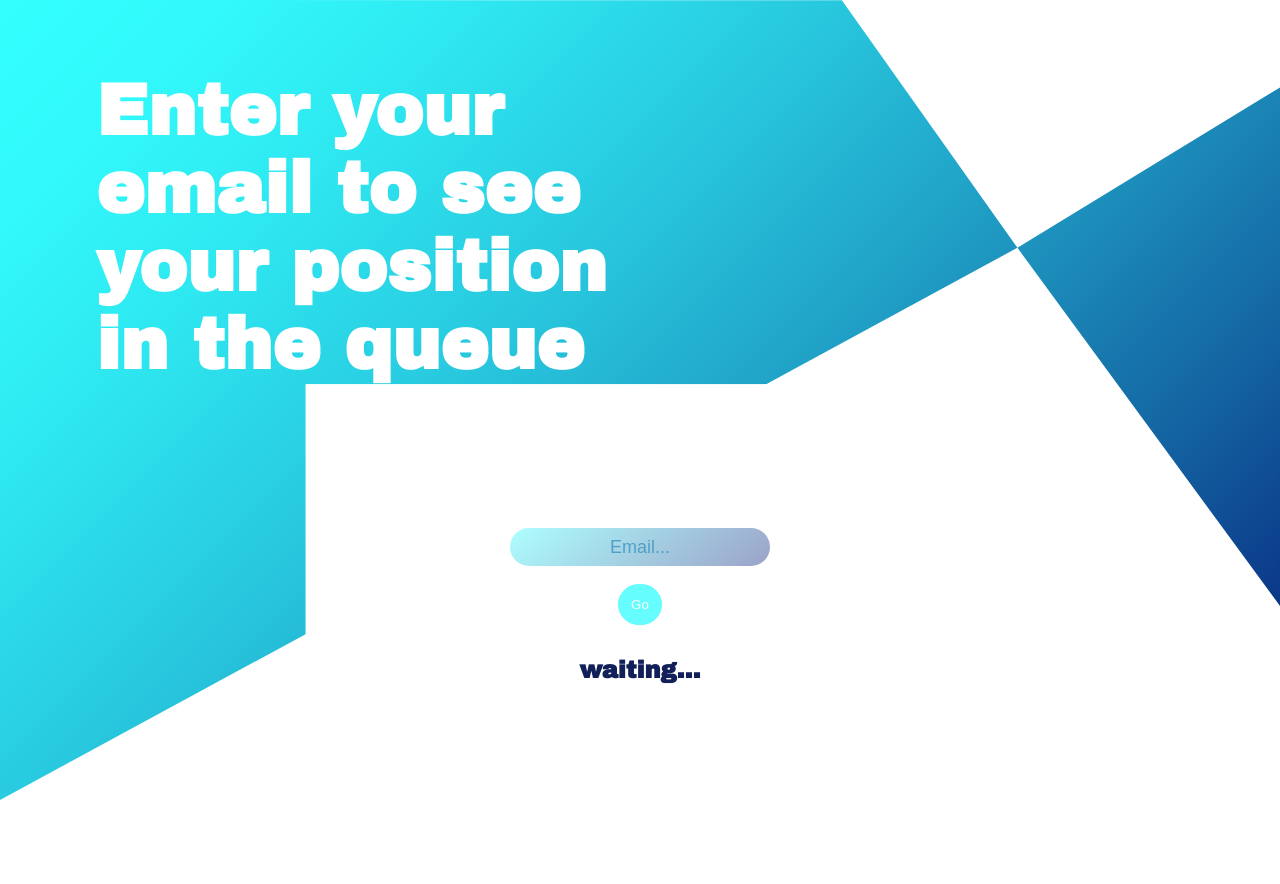
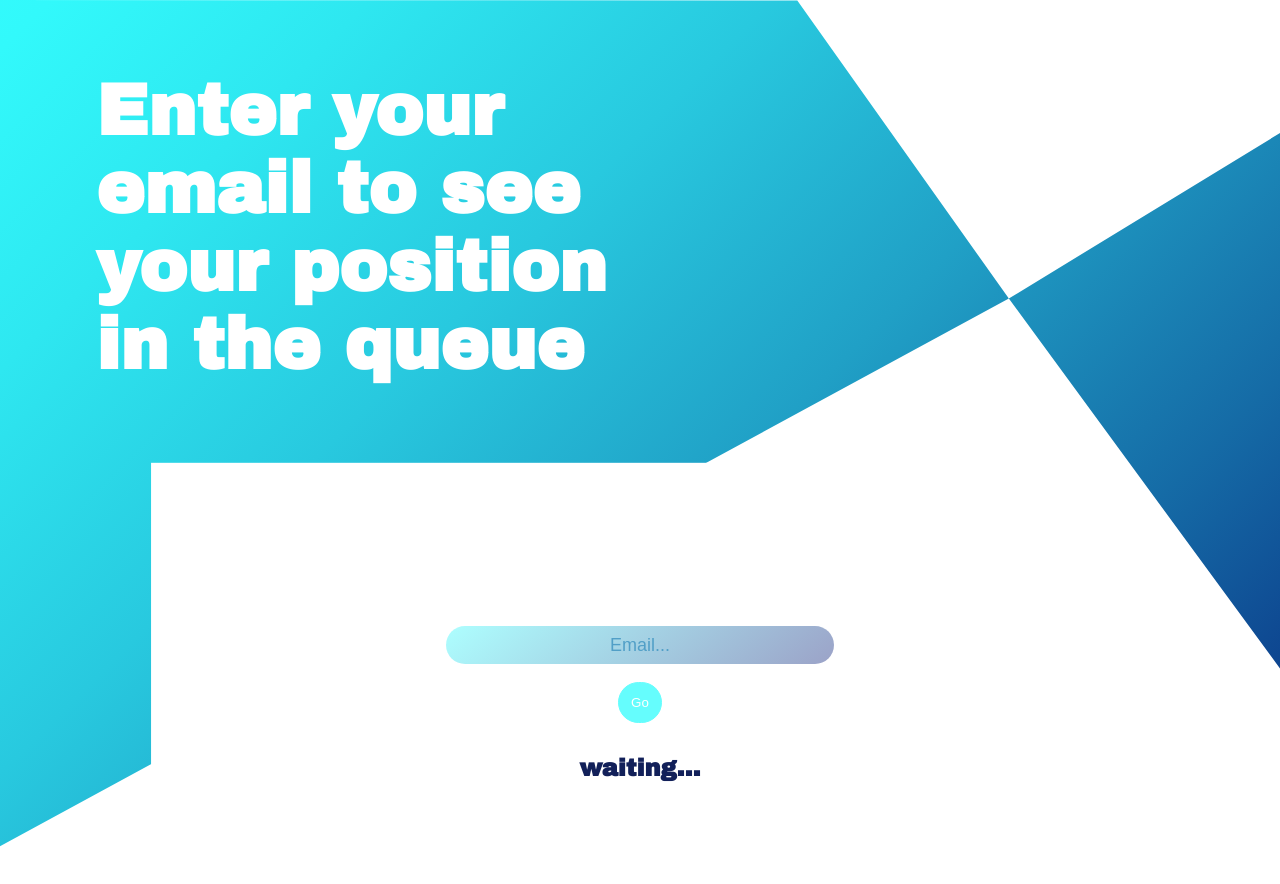
Before and after one commit to danvangogh/waitlist, a React (Create React App) app in the folder client/: page / in a window 1280 px wide. Shown: the top 884 px of the page. Before the commit the page ends 800 px from the top, so only its background shows below. Built offline with nearby package versions, Linux system fonts and the light colour scheme; no server answers.

Commit message:
minor css

```diff
--- a/client/public/index.html
+++ b/client/public/index.html
@@ -5,6 +5,7 @@
     <link rel="shortcut icon" href="%PUBLIC_URL%/favicon.ico" />
     <link href="https://fonts.googleapis.com/css?family=Luckiest+Guy" rel="stylesheet">
     <link href="https://fonts.googleapis.com/css?family=Archivo+Black" rel="stylesheet">
+
     <meta
       name="viewport"
       content="width=device-width, initial-scale=1, shrink-to-fit=no"
@@ -39,5 +40,6 @@
       To begin the development, run `npm start` or `yarn start`.
       To create a production bundle, use `npm run build` or `yarn build`.
     -->
+    <script src="https://cdnjs.cloudflare.com/ajax/libs/gsap/2.0.2/TweenMax.min.js"></script>
   </body>
 </html>
--- a/client/src/FinderForm.js
+++ b/client/src/FinderForm.js
@@ -1,6 +1,7 @@
 import React, { Component } from 'react';
-import Results from './Results.js'
-import axios from 'axios'
+import Results from './Results.js';
+import axios from 'axios';
+
 
 class FinderForm extends Component {
   constructor(props) {
@@ -12,10 +13,12 @@ class FinderForm extends Component {
       index: 0,
       pending: [],
       name: "",
+      focus: "Email...",
     };
   }
 
   componentDidMount() {
+    const TweenMax = window.TweenMax;
     axios.get('./api/customers')
       .then((response) => {
         this.setState({
@@ -25,7 +28,7 @@ class FinderForm extends Component {
       .catch(function (error) {
         console.log(error);
       });
-      console.log(this.state.customers)
+      TweenMax.from('.check-button', 1, {opacity:0});
     }
 
   onChange = (e) => {
@@ -39,8 +42,13 @@ class FinderForm extends Component {
     e.preventDefault();
     if ((this.state.emailAddress).length > 0) {
       this.sorter(this.state.customers);
-      this.setState({ emailAddress: '' });
+      console.log("gotit");
+      this.setState({ emailAddress: '', focus: "Email..."});
     }
+  }
+
+  onFocus = (e) => {
+    e.target.placeholder = "";
   }
 
   sorter = (arr) => {
@@ -77,7 +85,7 @@ class FinderForm extends Component {
 
   render() {
 
-    const { emailAddress } = this.state;
+    const { emailAddress, focus } = this.state;
 
     return(
       <div className="App client-form">
@@ -88,7 +96,8 @@ class FinderForm extends Component {
               name="emailAddress"
               value={emailAddress}
               type="email"
-              placeholder="Email..."
+              placeholder={focus}
+              onFocus={this.onFocus}
               onChange={this.onChange}></input>
             <br />
             <button
@@ -97,6 +106,7 @@ class FinderForm extends Component {
               onClick={this.onClick}>Go</button>
           </form>
           <Results showQ={this.state.showQ} index={this.state.index} pending={this.state.pending.length} name={this.state.name}/>
+
       </div>
     )
   }
--- a/client/src/css/layout.css
+++ b/client/src/css/layout.css
@@ -42,15 +42,16 @@ button:focus {
   }
 }
 .client-form {
-  background: url("../images/bg.svg") no-repeat;
+  background: url("../images/bg.svg") no-repeat center center;
   background-size: cover;
   display: grid;
-  height: 100vh;
+  width: 100vw;
+  height: auto;
   overflow: auto;
   text-align: center;
   grid-template-columns: repeat(12, 1fr);
   grid-template-rows: 2fr 1fr 1fr;
-  grid-template-areas: "a a a a a a . . . . . ." "b b b b b b b b b b b b" ". . . . . c c . . . . .";
+  grid-template-areas: "a a a a a a . . . . . ." "b b b b b b b b b b b b" ". . . . c c c c . . . .";
 }
 .title {
   grid-area: a;
@@ -120,9 +121,9 @@ button:focus {
 }
 @media (min-width: 580px) {
   .email {
-    width: 20vw;
+    width: 30vw;
   }
   .email:hover {
-    width: 40vw;
+    width: 30vw;
   }
 }
--- a/client/src/css/styles.css
+++ b/client/src/css/styles.css
@@ -7,13 +7,20 @@ body {
 }
 h1 {
   font-size: 14vw;
-  color: #f4f4f4;
-  font-family: 'Luckiest Guy', cursive;
+  color: white;
+  font-family: 'Archivo Black', sans-serif;
 }
 h2 {
   font-size: 12vw;
-  color: #f4f4f4;
-  font-family: 'Luckiest Guy', cursive;
+  color: white;
+  font-family: 'Archivo Black', sans-serif;
+}
+h4 {
+  font-size: 2rem;
+}
+.result-text {
+  font-family: 'Archivo Black', sans-serif;
+  color: #122059;
 }
 button:focus {
   outline: 0;
@@ -26,7 +33,7 @@ button:focus {
     font-size: 6vw;
   }
 }
-@media (min-width: 1200px) {
+@media (min-width: 1000px) {
   h1 {
     font-size: 8rem;
   }
--- a/client/src/less/layout.less
+++ b/client/src/less/layout.less
@@ -1,10 +1,11 @@
 @import 'styles.less';
 
 .client-form {
-  background: url("../images/bg.svg") no-repeat;
+  background: url("../images/bg.svg") no-repeat center center;
   background-size: cover;
   display: grid;
-  height: 100vh;
+  width: 100vw;
+  height: auto;
   overflow: auto;
   text-align: center;
   grid-template-columns: repeat(12, 1fr);
@@ -12,7 +13,7 @@
   grid-template-areas:
   "a a a a a a . . . . . ."
   "b b b b b b b b b b b b"
-  ". . . . . c c . . . . ."
+  ". . . . c c c c . . . ."
 }
 
 .title {
@@ -88,9 +89,9 @@ color: @green;
 
 @media (min-width: 580px) {
   .email {
-    width: 20vw;
+    width: 30vw;
     &:hover {
-      width: 40vw;
+      width: 30vw;
     }
   }
 }
```
